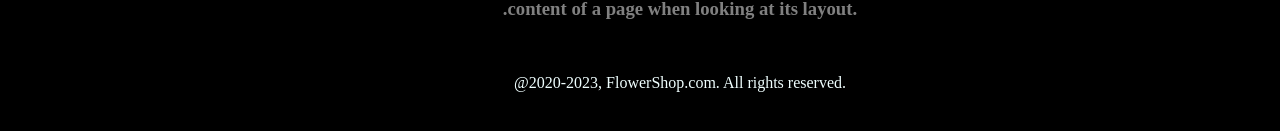
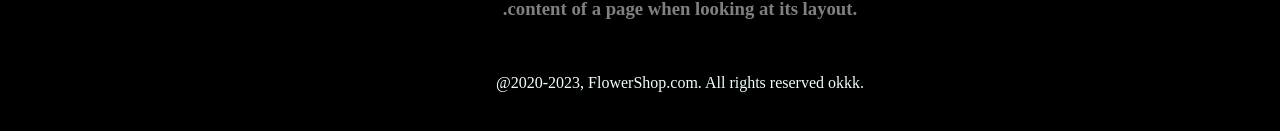
Before and after one commit to abufaisal580/first-assignment-repo, a plain HTML site: page index.html in a window 1280 px wide. Shown: the part 4506-4637 px from the top of the page. Drawn offline with Linux system fonts and the light colour scheme.

Commit message:
okk aded

```diff
--- a/index.html
+++ b/index.html
@@ -175,7 +175,7 @@
         <br>
         <br>
 
-        <p>@2020-2023, FlowerShop.com. All rights reserved. </p>
+        <p>@2020-2023, FlowerShop.com. All rights reserved okkk. </p>
     </div>
   </div>
 
```
